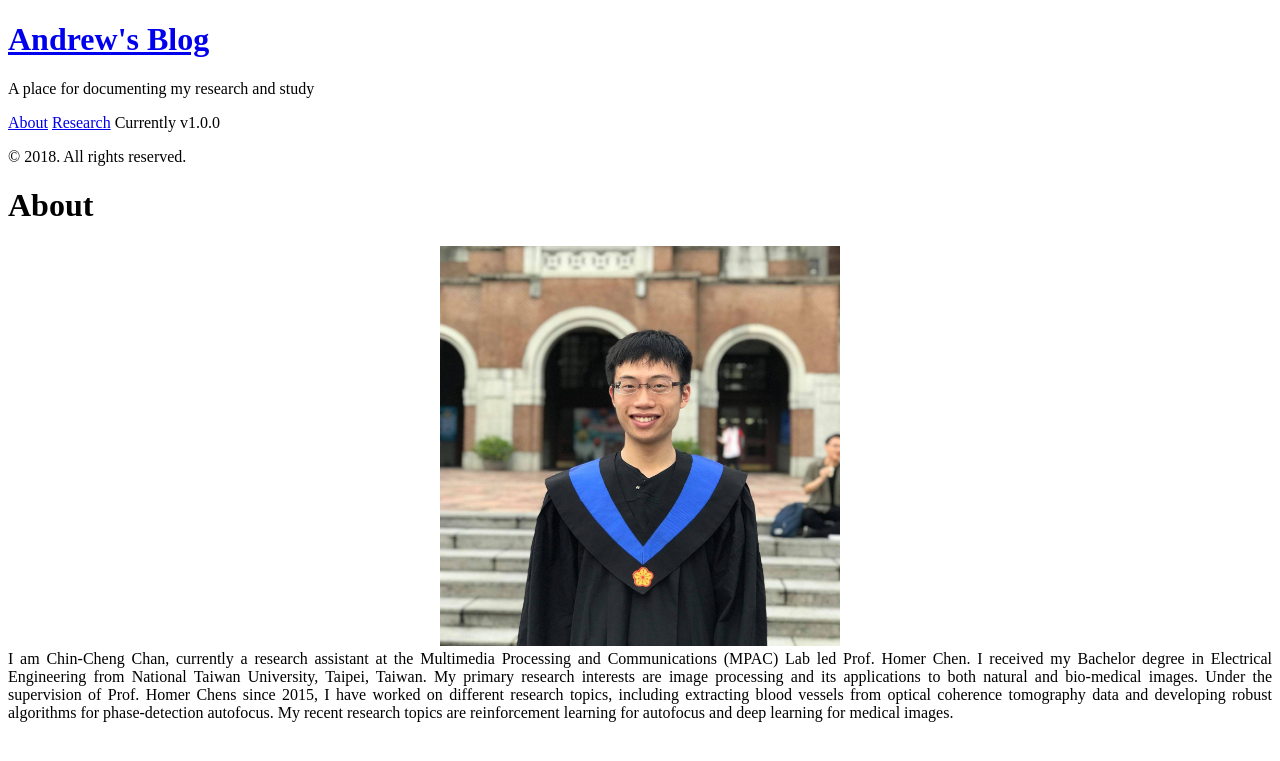
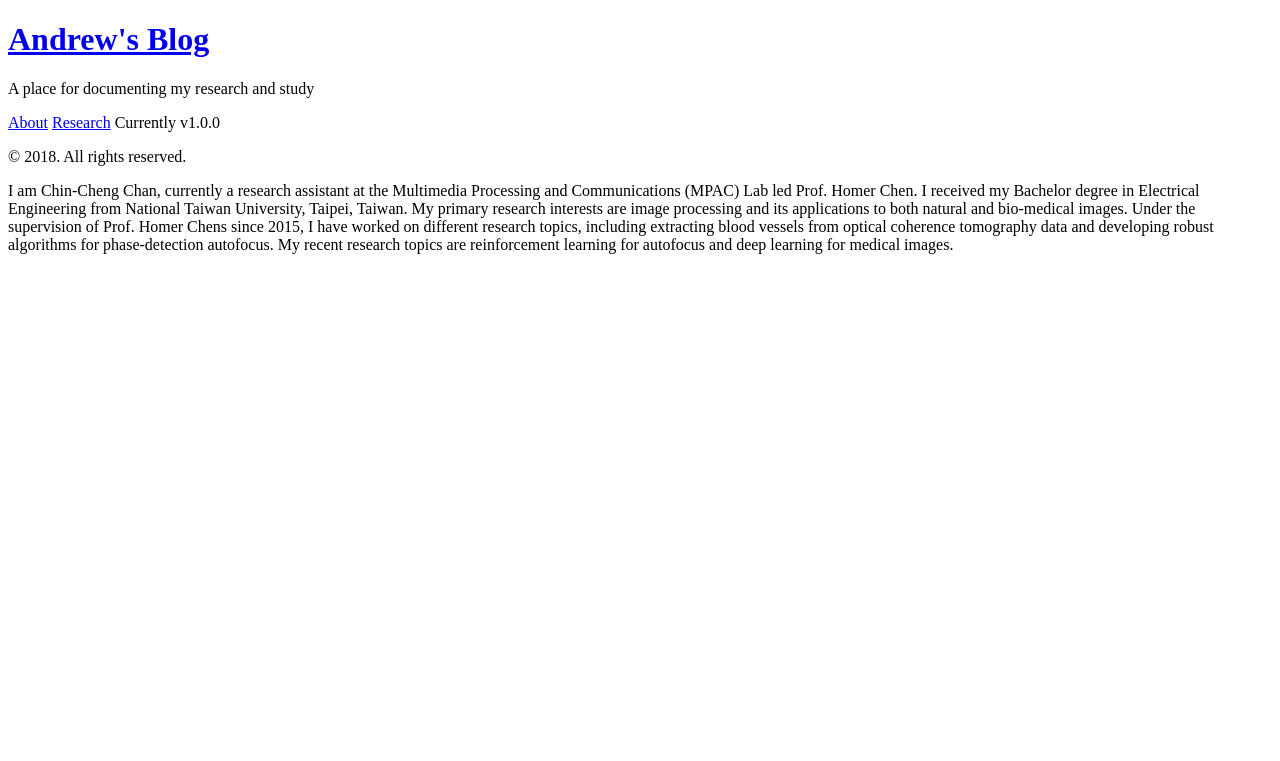
Before and after one commit to andrewccchan/andrewccchan.github.io, a Jekyll site: the page built from about.md, in a window 1280 px wide. Shown: the top 761 px of the page. Built offline with Jekyll 4.4.1, drawn with Linux system fonts in a browser that asks for light colours.

Commit message:
remove html contents

```diff
--- a/about.md
+++ b/about.md
@@ -1,20 +1,20 @@
 ---
-layout: page
+layout: page_no_title
 title: About
 ---
 
-<style>
+<!-- <style>
 .text {
   text-align:justify;
   text-justify:auto;
 }
-</style>
+</style> -->
 
-<div id="my_photo" align="center">
+<!-- <div id="my_photo" align="center">
 <img src="/assets/my_photo_grad_gown.jpg" alt="My photo" width='400'>
-</div>
+</div> -->
 
-<div class='text' id='intro'>
+<!-- <div class='text' id='intro'> -->
 I am Chin-Cheng Chan, currently a research assistant at the Multimedia Processing
 and Communications (MPAC) Lab led Prof. Homer Chen.
 I received my Bachelor degree in Electrical Engineering from National Taiwan
@@ -24,4 +24,4 @@ of Prof. Homer Chens since 2015, I have worked on different research topics,
 including extracting blood vessels from optical coherence tomography data
  and developing robust algorithms for phase-detection autofocus. My recent research
  topics are reinforcement learning for autofocus and deep learning for medical images.
- </div>
+ <!-- </div> -->
```
